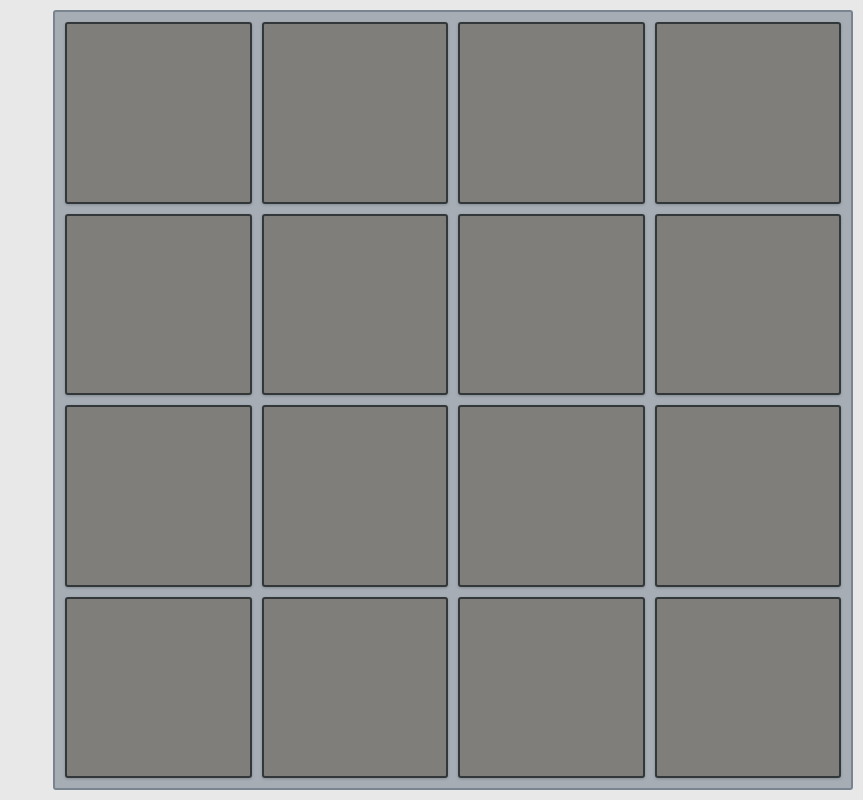
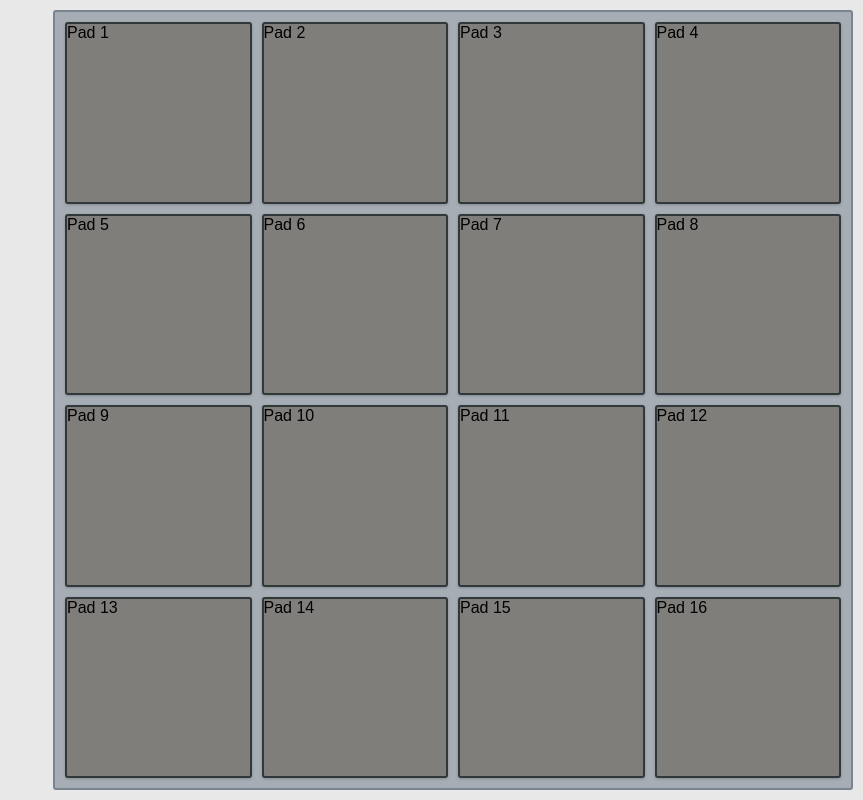
Before and after one commit to arisslin/jsmpc, a React (Create React App) app: page / in a window 1280 px wide. Shown: the whole page, without its empty margins (417-1280 px from the left). Built offline with nearby package versions, Linux system fonts and the light colour scheme.

Commit message:
Add pad datas

```diff
--- a/src/App.js
+++ b/src/App.js
@@ -2,10 +2,29 @@ import React from 'react'
 import styled from 'styled-components/macro'
 import PadSection from './components/PadSection'
 
-function App() {
+export default function App() {
+  const pads = [
+    { name: 'Pad 1' },
+    { name: 'Pad 2' },
+    { name: 'Pad 3' },
+    { name: 'Pad 4' },
+    { name: 'Pad 5' },
+    { name: 'Pad 6' },
+    { name: 'Pad 7' },
+    { name: 'Pad 8' },
+    { name: 'Pad 9' },
+    { name: 'Pad 10' },
+    { name: 'Pad 11' },
+    { name: 'Pad 12' },
+    { name: 'Pad 13' },
+    { name: 'Pad 14' },
+    { name: 'Pad 15' },
+    { name: 'Pad 16' },
+  ]
+
   return (
     <AppStyled className="App">
-      <PadSection />
+      <PadSection pads={pads} />
     </AppStyled>
   )
 }
@@ -18,5 +37,3 @@ const AppStyled = styled.div`
   padding: 10px;
   background: var(--color-mpc-chassis);
 `
-
-export default App
--- a/src/components/Pad.js
+++ b/src/components/Pad.js
@@ -1,8 +1,8 @@
 import React from 'react'
 import styled from 'styled-components/macro'
 
-export default function Pad(props) {
-  return <PadStyled />
+export default function Pad({ name }) {
+  return <PadStyled>{name}</PadStyled>
 }
 
 const PadStyled = styled.div`
--- a/src/components/PadSection.js
+++ b/src/components/PadSection.js
@@ -2,27 +2,12 @@ import React from 'react'
 import styled from 'styled-components/macro'
 import Pad from './Pad'
 
-export default function PadSection() {
-  return (
-    <PadSectionStyled>
-      <Pad />
-      <Pad />
-      <Pad />
-      <Pad />
-      <Pad />
-      <Pad />
-      <Pad />
-      <Pad />
-      <Pad />
-      <Pad />
-      <Pad />
-      <Pad />
-      <Pad />
-      <Pad />
-      <Pad />
-      <Pad />
-    </PadSectionStyled>
-  )
+export default function PadSection({ pads }) {
+  return <PadSectionStyled>{pads.map(pad => addPadd(pad))}</PadSectionStyled>
+
+  function addPadd(pad) {
+    return <Pad key={pad.name} name={pad.name} />
+  }
 }
 
 const PadSectionStyled = styled.section`
```
